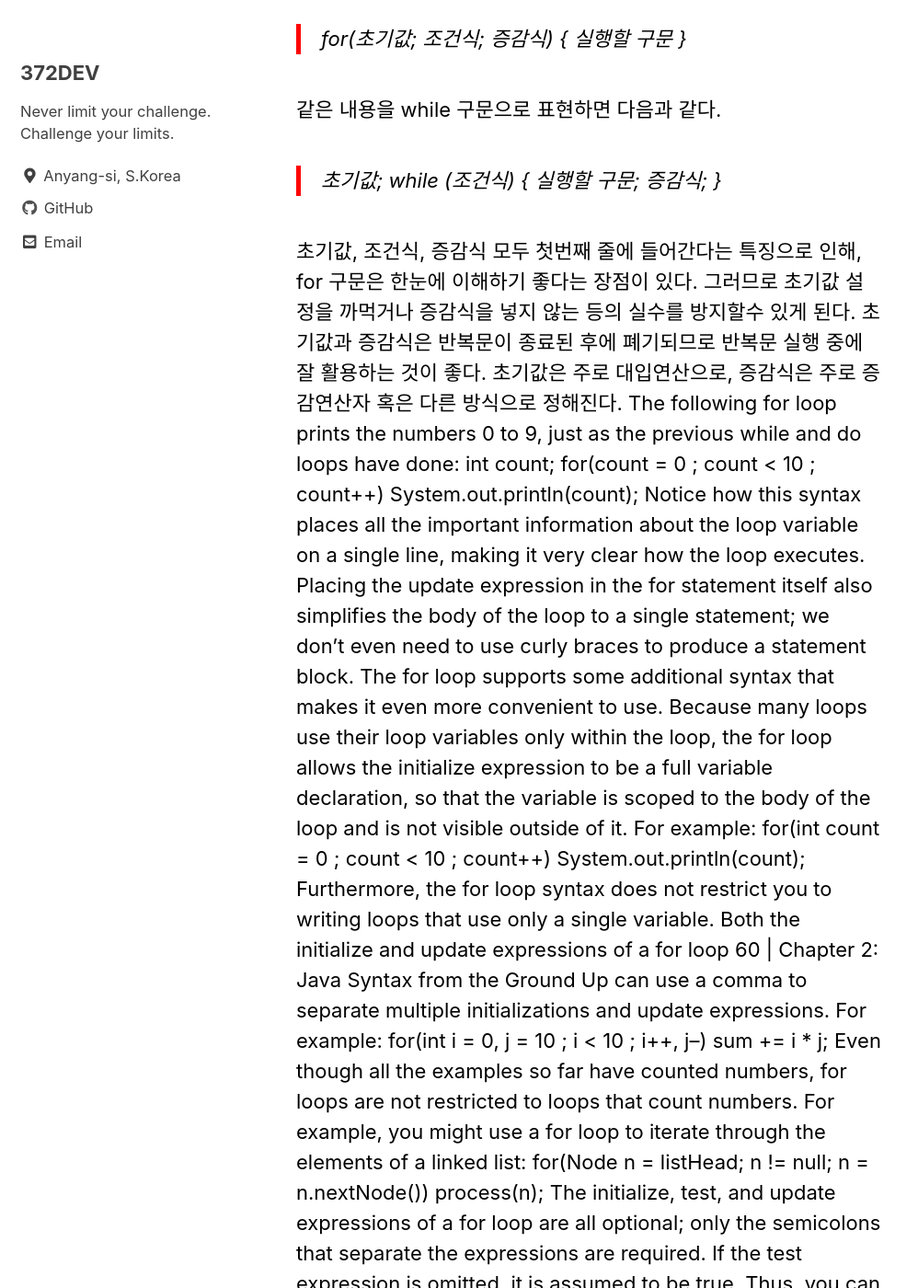
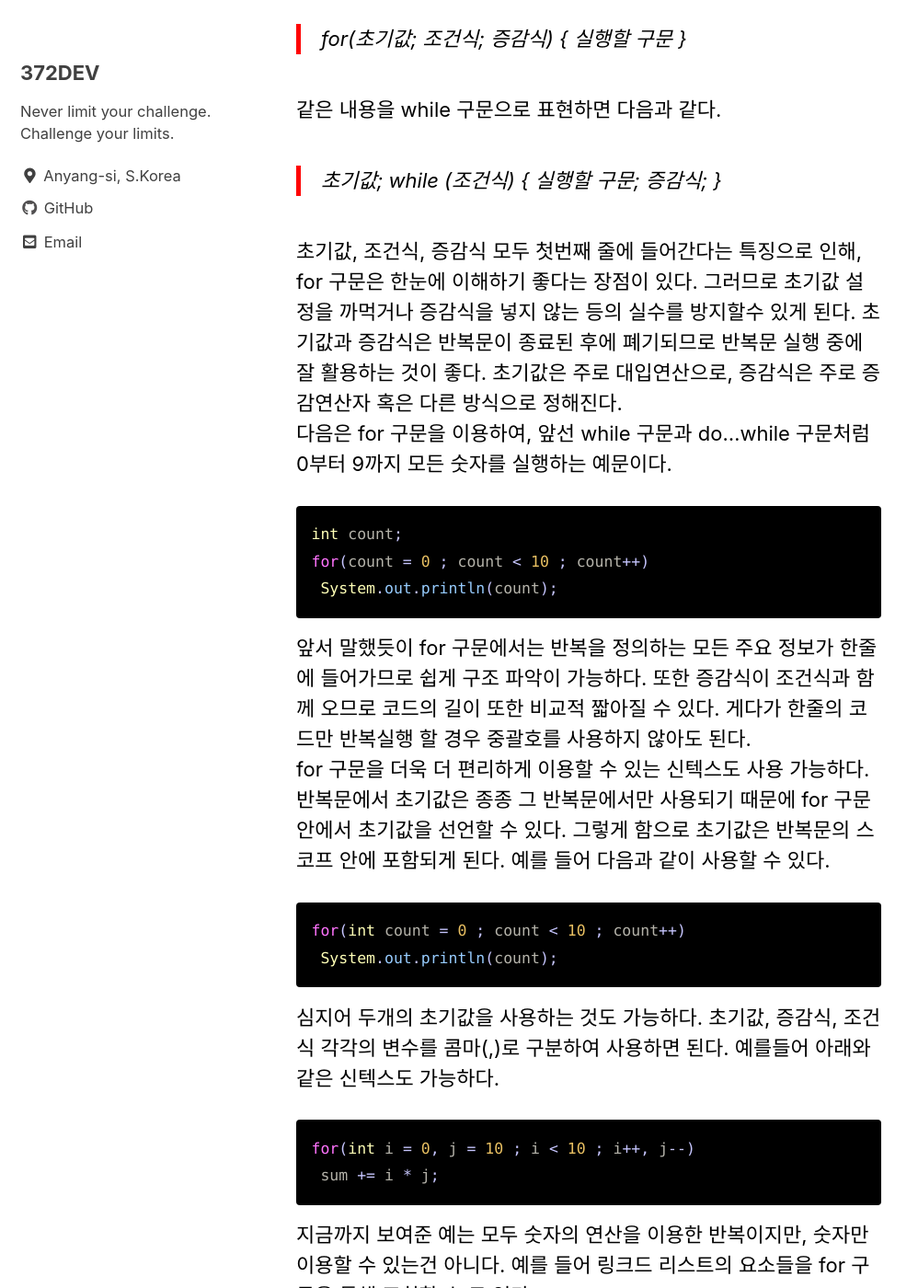
Before and after one commit to 372dev/372dev.github.io, a Jekyll site: the page built from _posts/2020-12-01-post17.md, in a window 1280 px wide and 1400 px high, scrolled down 10622 px. Shown: the whole window at 92% size, without its empty margins (0-998 px from the left). Built offline with Jekyll 4.4.1, drawn with Linux system fonts in a browser that asks for light colours; cached includes are drawn as plain includes; some of the changed text lies outside the part shown.

Commit message:
Update 2020-12-01-post17.md

````diff
--- a/_posts/2020-12-01-post17.md
+++ b/_posts/2020-12-01-post17.md
@@ -263,37 +263,39 @@ for 구문은 while 구문이나 do while 구문보다 사용하기 편리한
 >}
 
 초기값, 조건식, 증감식 모두 첫번째 줄에 들어간다는 특징으로 인해, for 구문은 한눈에 이해하기 좋다는 장점이 있다. 그러므로 초기값 설정을 까먹거나 증감식을 넣지 않는 등의 실수를 방지할수 있게 된다. 초기값과 증감식은 반복문이 종료된 후에 폐기되므로 반복문 실행 중에 잘 활용하는 것이 좋다. 초기값은 주로 대입연산으로, 증감식은 주로 증감연산자 혹은 다른 방식으로 정해진다.
-The following for loop prints the numbers 0 to 9, just as the previous while and do
-loops have done:
+다음은 for 구문을 이용하여, 앞선 while 구문과 do...while 구문처럼 0부터 9까지 모든 숫자를 실행하는 예문이다.
+
+```java
 int count;
 for(count = 0 ; count < 10 ; count++)
  System.out.println(count);
-Notice how this syntax places all the important information about the loop variable
-on a single line, making it very clear how the loop executes. Placing the update
-expression in the for statement itself also simplifies the body of the loop to a single
-statement; we don’t even need to use curly braces to produce a statement block.
-The for loop supports some additional syntax that makes it even more convenient
-to use. Because many loops use their loop variables only within the loop, the for
-loop allows the initialize expression to be a full variable declaration, so that the
-variable is scoped to the body of the loop and is not visible outside of it. For
-example:
+```
+
+앞서 말했듯이 for 구문에서는 반복을 정의하는 모든 주요 정보가 한줄에 들어가므로 쉽게 구조 파악이 가능하다. 또한 증감식이 조건식과 함께 오므로 코드의 길이 또한 비교적 짧아질 수 있다. 게다가 한줄의 코드만 반복실행 할 경우 중괄호를 사용하지 않아도 된다.
+for 구문을 더욱 더 편리하게 이용할 수 있는 신텍스도 사용 가능하다. 반복문에서 초기값은 종종 그 반복문에서만 사용되기 때문에 for 구문 안에서 초기값을 선언할 수 있다. 그렇게 함으로 초기값은 반복문의 스코프 안에 포함되게 된다. 예를 들어 다음과 같이 사용할 수 있다.
+
+```java
 for(int count = 0 ; count < 10 ; count++)
  System.out.println(count);
-Furthermore, the for loop syntax does not restrict you to writing loops that use
-only a single variable. Both the initialize and update expressions of a for loop
-60 | Chapter 2: Java Syntax from the Ground Up
-can use a comma to separate multiple initializations and update expressions. For
-example:
+```
+
+심지어 두개의 초기값을 사용하는 것도 가능하다. 초기값, 증감식, 조건식 각각의 변수를 콤마(,)로 구분하여 사용하면 된다. 예를들어 아래와 같은 신텍스도 가능하다.
+
+```java
 for(int i = 0, j = 10 ; i < 10 ; i++, j--)
  sum += i * j;
-Even though all the examples so far have counted numbers, for loops are not
-restricted to loops that count numbers. For example, you might use a for loop to
-iterate through the elements of a linked list:
+```
+
+지금까지 보여준 예는 모두 숫자의 연산을 이용한 반복이지만, 숫자만 이용할 수 있는건 아니다. 예를 들어 링크드 리스트의 요소들을 for 구문을 통해 조회할 수 도 있다.
+
+```java
 for(Node n = listHead; n != null; n = n.nextNode())
  process(n);
-The initialize, test, and update expressions of a for loop are all optional; only
-the semicolons that separate the expressions are required. If the test expression is
-omitted, it is assumed to be true. Thus, you can write an infinite loop as for(;;).
+```
+
+for 구문에서 초기값, 조건식, 증감식은 모두 생략이 가능하다. 다만 그 세가지를 구분하는 세미콜론(;)은 꼭 필요하다. 조건식이 생략된 경우엔 조건이 true인 것으로 판정된다. 그러므로 for 구문을 이용한 무한반복 구문은 다음과 같이 만들 수 있다.
+
+>for(;;)
 
 -References :
 [https://www.javatpoint.com/java-for-loop](https://www.javatpoint.com/java-for-loop)
````
